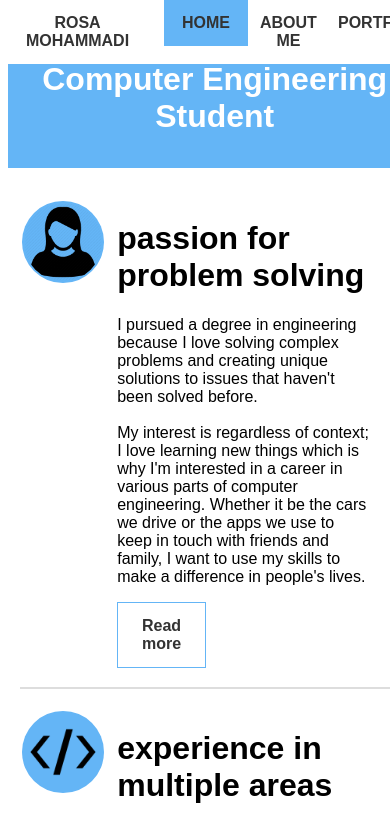
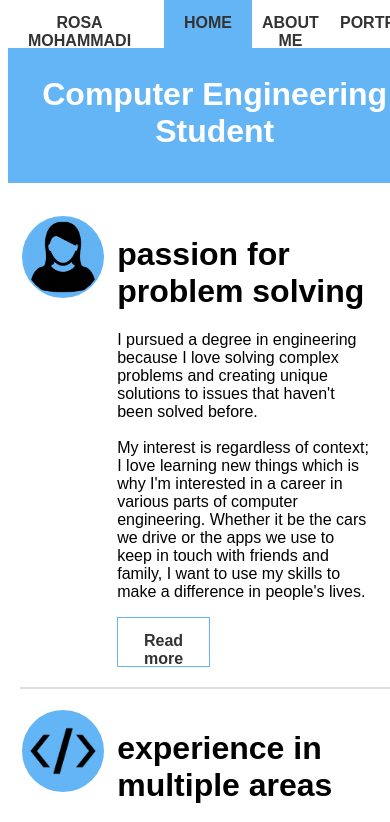
Before and after one commit to rosam03/portfolio, a plain HTML site: page index.html in a window 390 px wide. Shown: the top 822 px of the page. Drawn offline with Linux system fonts and the light colour scheme.

Commit message:
reformatted for responsiveness

```diff
--- a/style.css
+++ b/style.css
@@ -41,11 +41,12 @@ body {
 
 a {
   background-color: white;
-  padding: 14px 18px;
+  padding: 14px 20px;
   color: #333;
   text-align: center;
   text-decoration: none;
   font-weight: bold;
+  height: 20px;
 }
 
 a:hover {
@@ -56,7 +57,7 @@ a:hover {
   background-color: #64B5F6;
   color: white;
   padding: 3%;
-  padding-top: 8%;
+  padding-top: 12%;
   display: block;
   text-align: center;
   width: 100%;
```
